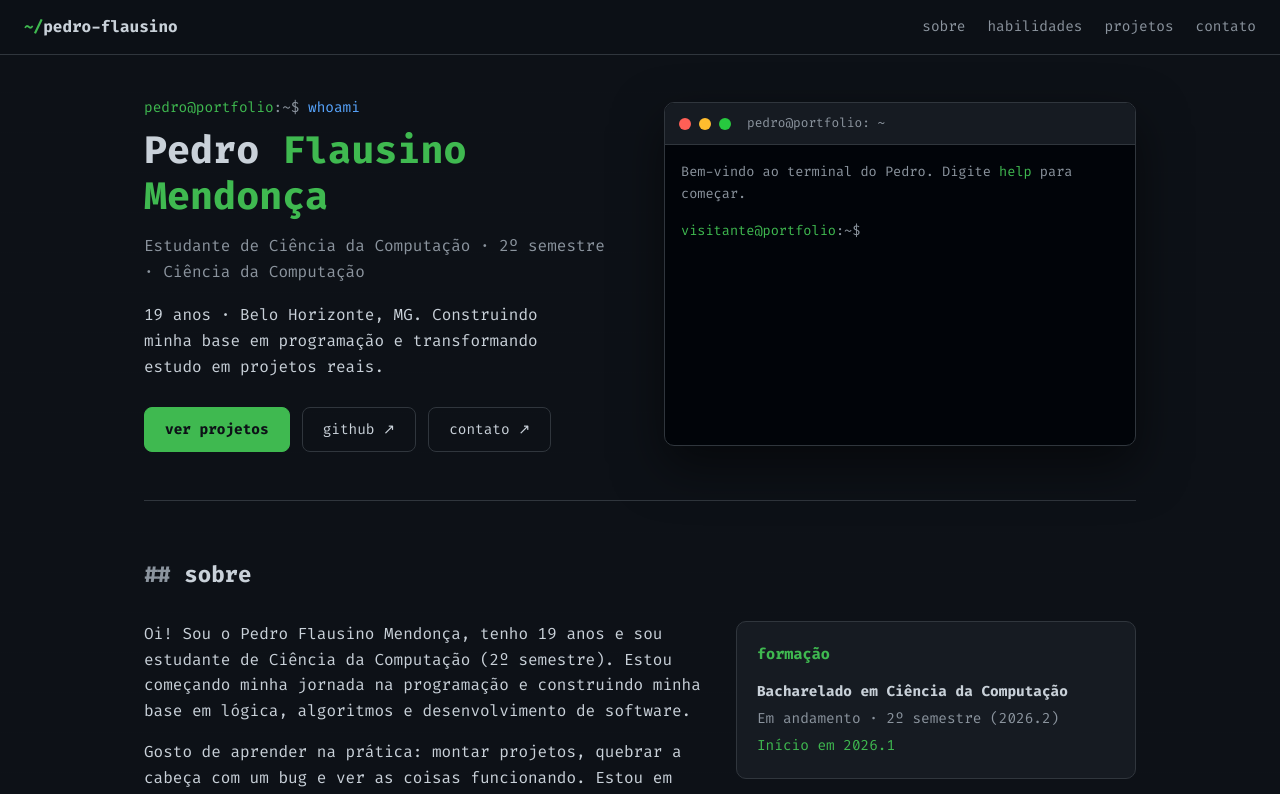
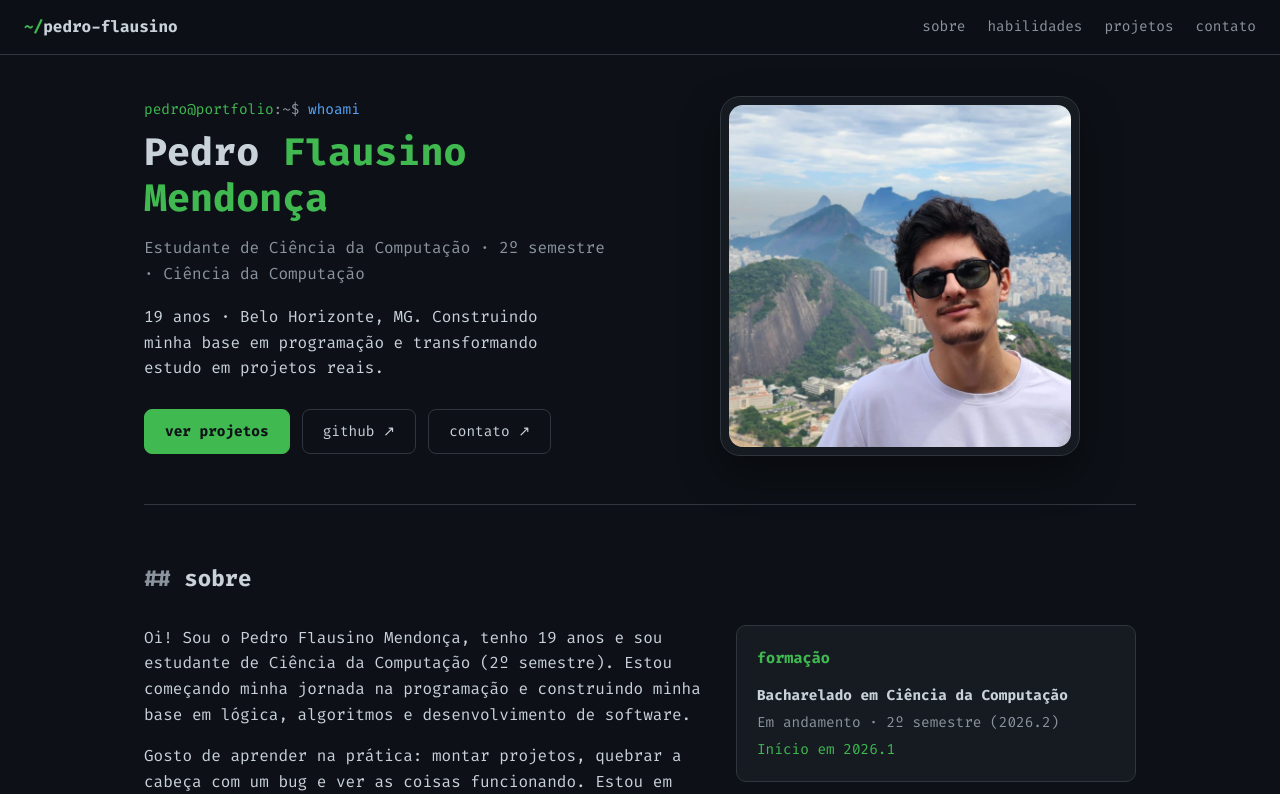
Before and after one commit to PedroFlau/pedroflausino-portifolio, a React (Vite) app: page / in a window 1280 px wide. Shown: the top 794 px of the page. Built offline with nearby package versions, Linux system fonts and the light colour scheme.

Commit message:
feat-add minha foto

```diff
--- /dev/null
+++ b/src/components/FotoPerfil.tsx
@@ -0,0 +1,13 @@
+import { perfil } from '../data/portfolio';
+
+export function FotoPerfil() {
+  return (
+    <figure className="foto-card">
+      <img
+        className="foto-perfil"
+        src="/images/minhafoto.jpeg"
+        alt={`Foto de ${perfil.nome}`}
+      />
+    </figure>
+  );
+}
--- a/src/components/terminal.tsx
+++ b/src/components/terminal.tsx
@@ -1,58 +1,9 @@
-import { useState, useRef, useEffect } from 'react';
-import { terminalComandos } from '../data/portfolio';
-
-type HistoryItem = {
-  command: string;
-  output: string;
-};
-
-const comandos: Record<string, string> = {
-  ajuda: terminalComandos.help,
-  help: terminalComandos.help,
-  sobre: terminalComandos.about,
-  about: terminalComandos.about,
-  habilidades: terminalComandos.skills,
-  skills: terminalComandos.skills,
-  projetos: terminalComandos.projects,
-  projects: terminalComandos.projects,
-  contato: terminalComandos.contact,
-  contact: terminalComandos.contact,
-};
+import { perfil } from '../data/portfolio';
 
 export function Terminal() {
-  const [input, setInput] = useState('');
-  const [history, setHistory] = useState<HistoryItem[]>([]);
-  const bodyRef = useRef<HTMLDivElement>(null);
-
-  // Rola só a área interna do terminal (não a página inteira)
-  useEffect(() => {
-    const body = bodyRef.current;
-    if (body) body.scrollTop = body.scrollHeight;
-  }, [history]);
-
-  const handleCommand = (e: React.KeyboardEvent<HTMLInputElement>) => {
-    if (e.key !== 'Enter') return;
-
-    const cmd = input.trim().toLowerCase();
-
-    if (cmd === 'clear' || cmd === 'limpar') {
-      setHistory([]);
-      setInput('');
-      return;
-    }
-
-    const output =
-      cmd === ''
-        ? ''
-        : comandos[cmd] ??
-          `comando não encontrado: ${cmd}. Digite "help" para ver os comandos.`;
-
-    setHistory((prev) => [...prev, { command: input, output }]);
-    setInput('');
-  };
-
   return (
     <div className="terminal-window">
+      {/* Barra superior com os botões */}
       <div className="terminal-header">
         <span className="terminal-dot" style={{ background: '#ff5f56' }} />
         <span className="terminal-dot" style={{ background: '#ffbd2e' }} />
@@ -60,23 +11,26 @@ export function Terminal() {
         <span className="terminal-title">pedro@portfolio: ~</span>
       </div>
 
-      <div className="terminal-body" ref={bodyRef}>
-        <div className="text-gray" style={{ marginBottom: '16px' }}>
-          Bem-vindo ao terminal do Pedro. Digite <span className="text-green">help</span> para começar.
+      <div className="terminal-body">
+        <div className="text-gray">
+          Bem-vindo ao terminal do Pedro.
         </div>
 
-        {history.map((item, index) => (
-          <div key={index} style={{ marginBottom: '14px' }}>
-            <div>
-              <span className="text-green">visitante@portfolio</span>
-              <span className="text-gray">:~$ </span>
-              <span className="text-yellow">{item.command}</span>
+        {/* Foto do Pedro (substitui a caixa de digitar comandos) */}
+        <img
+          className="terminal-foto"
+          src="/images/minhafoto.jpeg"
+          alt={`Foto de ${perfil.nome}`}
+        />
       </div>
-            {item.output && (
-              <pre className="terminal-output">{item.output}</pre>
-            )}
     </div>
-        ))}
+  );
+}
+
+/* ----------------------------------------------------------------
+   NOTA: a caixa de comandos interativa foi removida por enquanto.
+   Para reativá-la depois, restaure este trecho no final do
+   <div className="terminal-body">:
 
      <div className="terminal-linha">
        <span className="text-green">visitante@portfolio</span>
@@ -93,7 +47,7 @@ export function Terminal() {
        <span className="cursor" />
      </div>
 
-      </div>
-    </div>
-  );
-}
+   junto com os estados (useState), o handler handleCommand e os
+   imports de react/data/portfolio. A versão completa está no
+   histórico do Git.
+------------------------------------------------------------------ */
--- a/src/index.css
+++ b/src/index.css
@@ -180,6 +180,30 @@ a {
   color: var(--verde);
 }
 
+/* ===== Foto de perfil (Hero) ===== */
+.hero-foto {
+  display: flex;
+  justify-content: center;
+}
+
+.foto-card {
+  width: 100%;
+  max-width: 360px;
+  margin: 0;
+  padding: 8px;
+  background: var(--bg-alt);
+  border: 1px solid var(--borda);
+  border-radius: 20px;
+  box-shadow: 0 18px 40px rgba(0, 0, 0, 0.45);
+}
+
+.foto-perfil {
+  display: block;
+  width: 100%;
+  height: auto;
+  border-radius: 14px;
+}
+
 /* ===== Terminal ===== */
 .terminal-window {
   background: #010409;
@@ -212,9 +236,21 @@ a {
 
 .terminal-body {
   padding: 16px;
-  height: 300px;
-  overflow-y: auto;
+  display: flex;
+  flex-direction: column;
+  gap: 12px;
   font-size: 0.85rem;
+}
+
+/* Foto do Pedro exibida dentro da janela do terminal */
+.terminal-foto {
+  display: block;
+  width: 100%;
+  max-height: 320px;
+  object-fit: cover;
+  object-position: center top;
+  border-radius: 8px;
+  border: 1px solid var(--borda);
 }
 
 .terminal-output {
--- a/src/sections/Hero.tsx
+++ b/src/sections/Hero.tsx
@@ -1,5 +1,5 @@
 import { perfil } from '../data/portfolio';
-import { Terminal } from '../components/terminal';
+import { FotoPerfil } from '../components/FotoPerfil';
 
 export function Hero() {
   return (
@@ -45,8 +45,8 @@ export function Hero() {
         </div>
       </div>
 
-      <div className="hero-terminal">
-        <Terminal />
+      <div className="hero-foto">
+        <FotoPerfil />
       </div>
     </section>
   );
```
Also changed, not shown: public/images/minhafoto.jpeg (added). Lines whose indentation alone changed are shown as unchanged.
